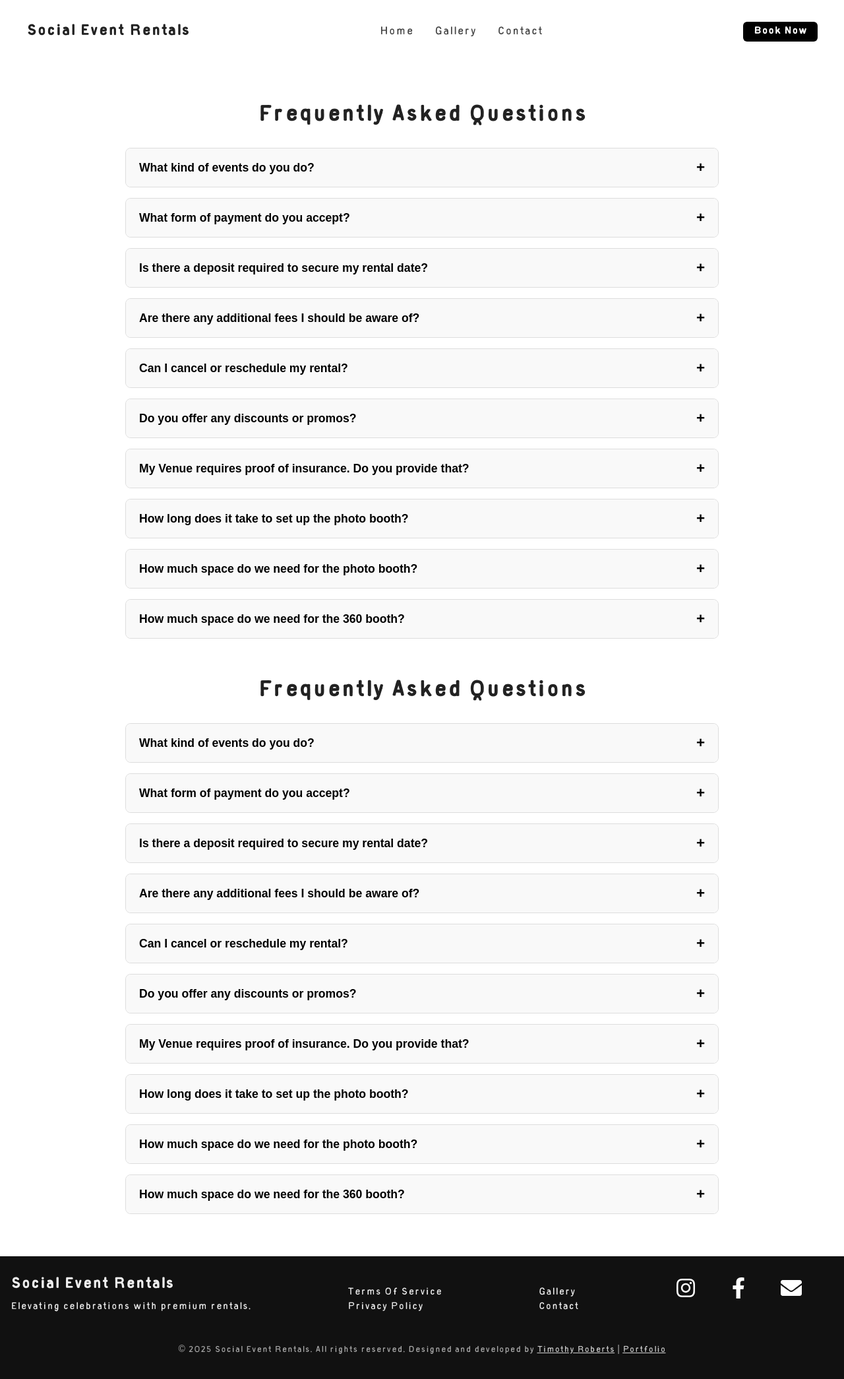
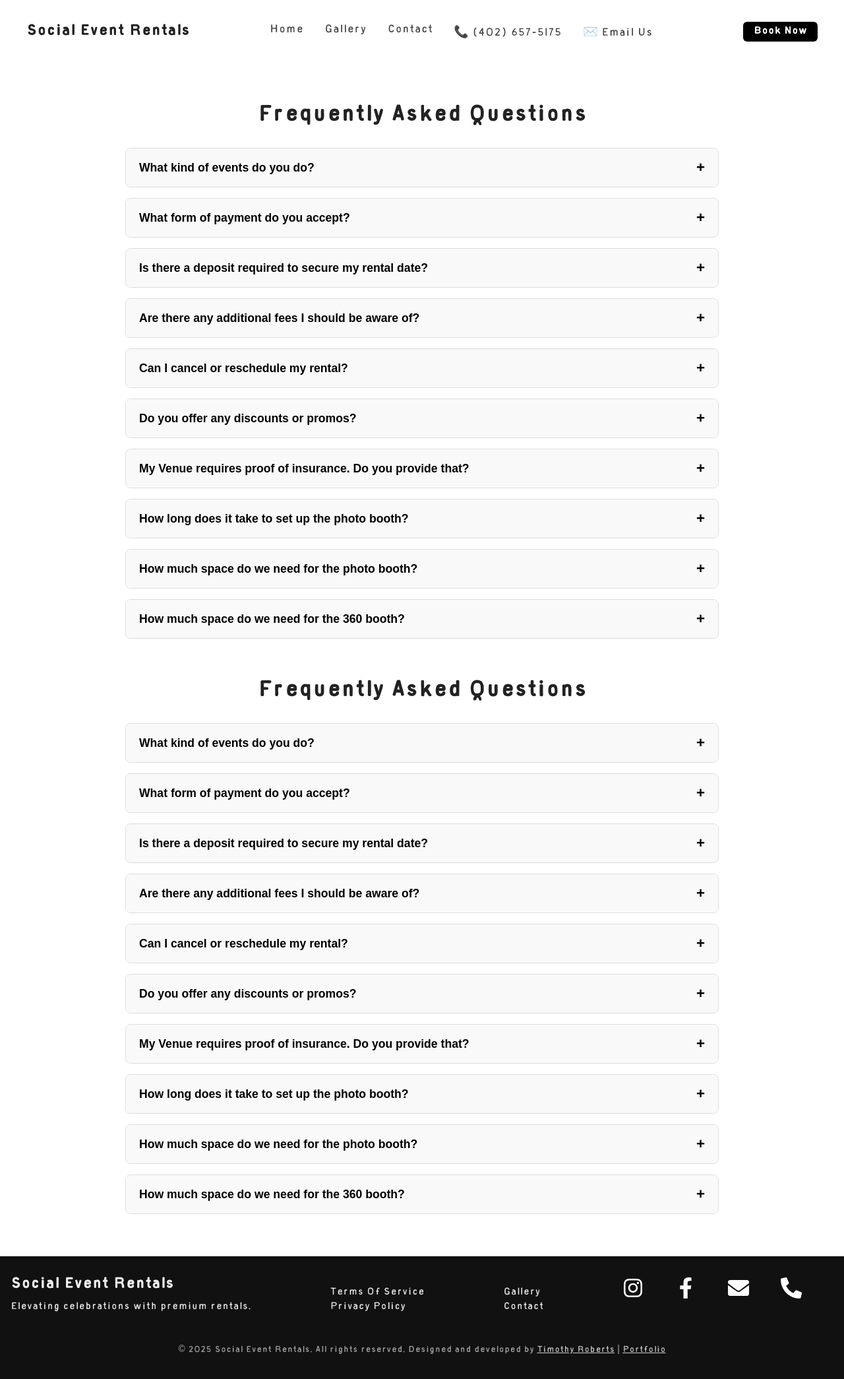
Before and after one commit to timbo84/social., a Next.js app: page /components/faq in a window 1280 px wide. Shown: the top 2090 px of the page at 66% size. Built offline with nearby package versions, Linux system fonts and the light colour scheme.

Commit message:
added phone number in nav and footer

```diff
--- a/app/components/Navbar/Navbar.jsx
+++ b/app/components/Navbar/Navbar.jsx
@@ -51,6 +51,10 @@ export default function Navbar() {
             <Link href="/contact" className={styles.link}>
               Contact
             </Link>
+            <Link href="tel:+14026575175" className={styles.link}>📞 (402) 657-5175</Link>
+            <Link href="mailto:veronica@socialeventrentalsne.com" className={styles.link}>
+              ✉️ Email Us
+            </Link>
           </div>
 
           {/* <Link
@@ -94,6 +98,10 @@ export default function Navbar() {
             <Link href="/contact" className={styles.link} onClick={closeMenu}>
               Contact
             </Link>
+            <Link href="tel:+14026575175" className={styles.link}>📞 (402) 657-5175</Link>
+            <Link href="mailto:veronica@socialeventrentalsne.com" className={styles.link}>
+              ✉️ Email Us
+            </Link>
             {/* <Link
               href="https://buy.stripe.com/test_6oUeV65WP1WTg7vg0R4sE00"
               className={styles.mobileCTA}
--- a/app/components/Navbar/Navbar.module.css
+++ b/app/components/Navbar/Navbar.module.css
@@ -119,6 +119,15 @@
   transition: background-color 0.3s ease;
 }
 
+.social a {
+  margin-right: 1rem;
+  font-size: 1rem;
+  color: black;
+}
+.social a:hover {
+  color: #333333;
+}
+
 /* Responsive styles */
 @media (min-width: 768px) {
   .desktopNav {
--- a/app/components/footer/footer.jsx
+++ b/app/components/footer/footer.jsx
@@ -1,7 +1,7 @@
 // components/Footer.js
 import Link from "next/link";
-import styles from "./footer.module.css"; // Optional: use CSS Modules
-import { FaInstagram, FaFacebookF, FaEnvelope } from "react-icons/fa";
+import styles from "./footer.module.css";
+import { FaInstagram, FaFacebookF, FaEnvelope, FaPhoneAlt } from "react-icons/fa";
 
 export default function Footer() {
   return (
@@ -25,12 +25,6 @@ export default function Footer() {
 
         <nav className={styles.nav}>
           <ul>
-            {/* <li>
-              <Link href="/about">About</Link>
-            </li>
-            <li>
-              <Link href="/services">Services</Link>
-            </li> */}
             <li>
               <Link href="/gallery">Gallery</Link>
             </li>
@@ -40,6 +34,7 @@ export default function Footer() {
           </ul>
         </nav>
 
+        {/* Social + Contact */}
         <div className={styles.social}>
           <a
             href="https://www.instagram.com/social.event.rentals?igsh=NGJvdDhwMzA4djdh&utm_source=qr"
@@ -57,11 +52,11 @@ export default function Footer() {
           >
             <FaFacebookF className={styles.icon} />
           </a>
-          <a
-            href="mailto: veronica@socialeventrentalsne.com"
-            aria-label="Email"
-          >
+          <a href="mailto:veronica@socialeventrentalsne.com" aria-label="Email">
             <FaEnvelope className={styles.icon} />
+          </a>
+          <a href="tel:+14026575175" aria-label="Phone">
+            <FaPhoneAlt className={styles.icon} />
           </a>
         </div>
       </div>
```
